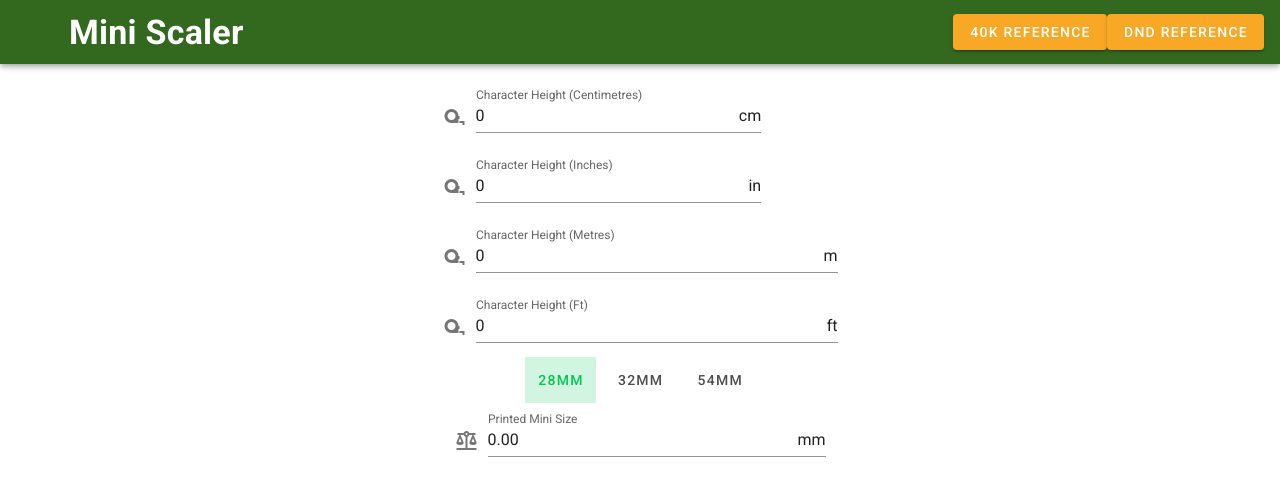
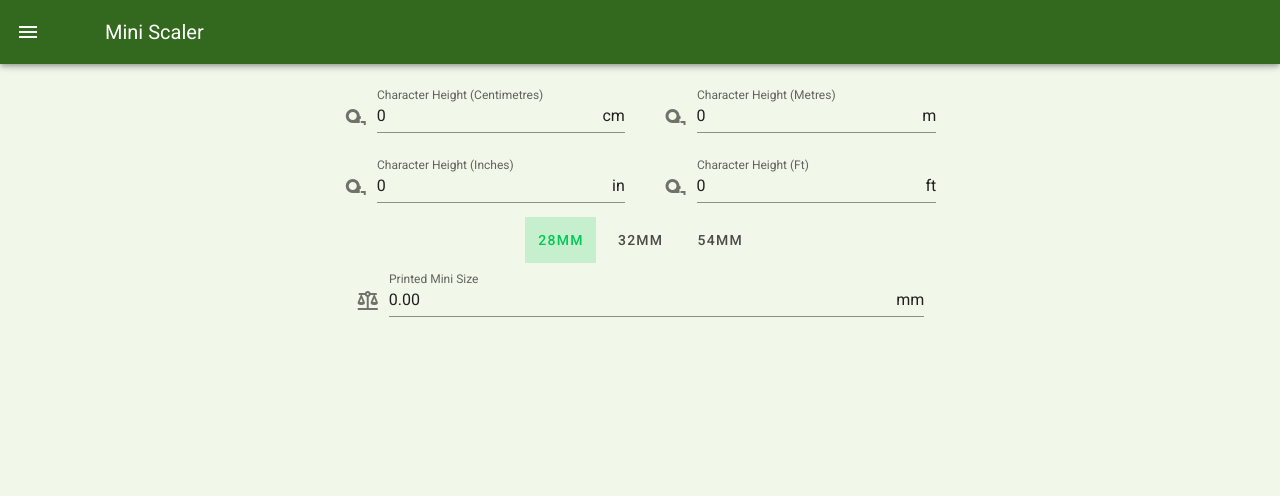
Before and after one commit to nMckenryan/Mini-Scaler, a Vue app: page / in a window 1280 px wide. Shown: the top 496 px of the page. Built offline with nearby package versions, Linux system fonts and the light colour scheme.

Commit message:
Implmented a side menu.

```diff
--- a/src/App.vue
+++ b/src/App.vue
@@ -1,6 +1,6 @@
 <template>
   <v-app>
-    <v-main> <TopBar /></v-main>
+    <v-main class="light-green lighten-5"> <TopBar /></v-main>
   </v-app>
 </template>
 
--- a/src/components/ScaleCalculator.vue
+++ b/src/components/ScaleCalculator.vue
@@ -1,7 +1,7 @@
 <template>
   <v-container width="200" class="mx-auto mt-5">
     <v-row class="text-center">
-      <v-col class="mb-5 mx-auto" cols="4">
+      <v-col class="mb-5 mx-auto" cols="6">
         <v-form>
           <v-layout row wrap>
             <!-- CENTIMETRES -->
--- a/src/components/TopBar.vue
+++ b/src/components/TopBar.vue
@@ -1,7 +1,8 @@
 <template>
-  <div>
+  <div class="mx-auto overflow-hidden" height="400">
     <v-app-bar app color="light-green darken-4" dark>
-      <div class="d-flex align-center">
+      <v-app-bar-nav-icon @click="drawer = true"></v-app-bar-nav-icon>
+      <!-- TITLE -->
       <v-img
         alt="MiniscalerLogo"
         class="shrink mr-2"
@@ -11,42 +12,31 @@
         width="45"
       />
 
-        <h3 class="display-1 heading-3 font-weight-bold my-auto">
-          Mini Scaler
-        </h3>
-      </div>
-      <v-spacer></v-spacer>
+      <v-toolbar-title>Mini Scaler</v-toolbar-title>
+    </v-app-bar>
 
-      <v-menu offset-y transition="slide-y-transition" bottom>
-        <template v-slot:activator="{ on, attrs }">
-          <v-btn
-            color="yellow darken-3"
-            dark
-            v-bind="attrs"
-            v-on="on"
-            class="ml-10"
+    <v-navigation-drawer v-model="drawer" absolute temporary>
+      <v-list nav dense>
+        <v-list-item-group
+          v-model="group"
+          active-class="deep-purple--text text--accent-4"
         >
-            40k Reference
-          </v-btn>
-        </template>
-        <v-list>
+          <!-- TODO: Establish nonclickable Dividers -->
+          <v-list-item>
+            40k References
+          </v-list-item>
+
           <v-list-item v-for="(item, i) in Wh40Heights" :key="i">
             <v-list-item-name>
-              <a class="caption" @click="setPreset(item.height)">
+              <a @click="setPreset(item.height)">
                 {{ item.name }} {{ item.height }} cm</a
               ></v-list-item-name
             >
           </v-list-item>
-        </v-list>
-      </v-menu>
 
-      <v-menu transition="slide-y-transition" offset-y bottom>
-        <template v-slot:activator="{ on, attrs }">
-          <v-btn color="yellow darken-3" dark v-bind="attrs" v-on="on">
-            DnD Reference
-          </v-btn>
-        </template>
-        <v-list>
+          <v-list-item>
+            DnD References
+          </v-list-item>
           <v-list-item v-for="(item, i) in dndHeights" :key="i">
             <v-list-item-name>
               <a @click="setPreset(item.height)">
@@ -54,9 +44,9 @@
               >
             </v-list-item-name>
           </v-list-item>
+        </v-list-item-group>
       </v-list>
-      </v-menu>
-    </v-app-bar>
+    </v-navigation-drawer>
 
     <Scale-Calculator v-bind:hPreset="menuSelect" />
   </div>
@@ -72,6 +62,7 @@ export default {
 
   data: () => ({
     menuSelect: "",
+    drawer: false,
     dndHeights: [
       { name: "Human", height: 170 },
       { name: "Half Elf", height: 167 },
```
Lines whose indentation alone changed are shown as unchanged.
